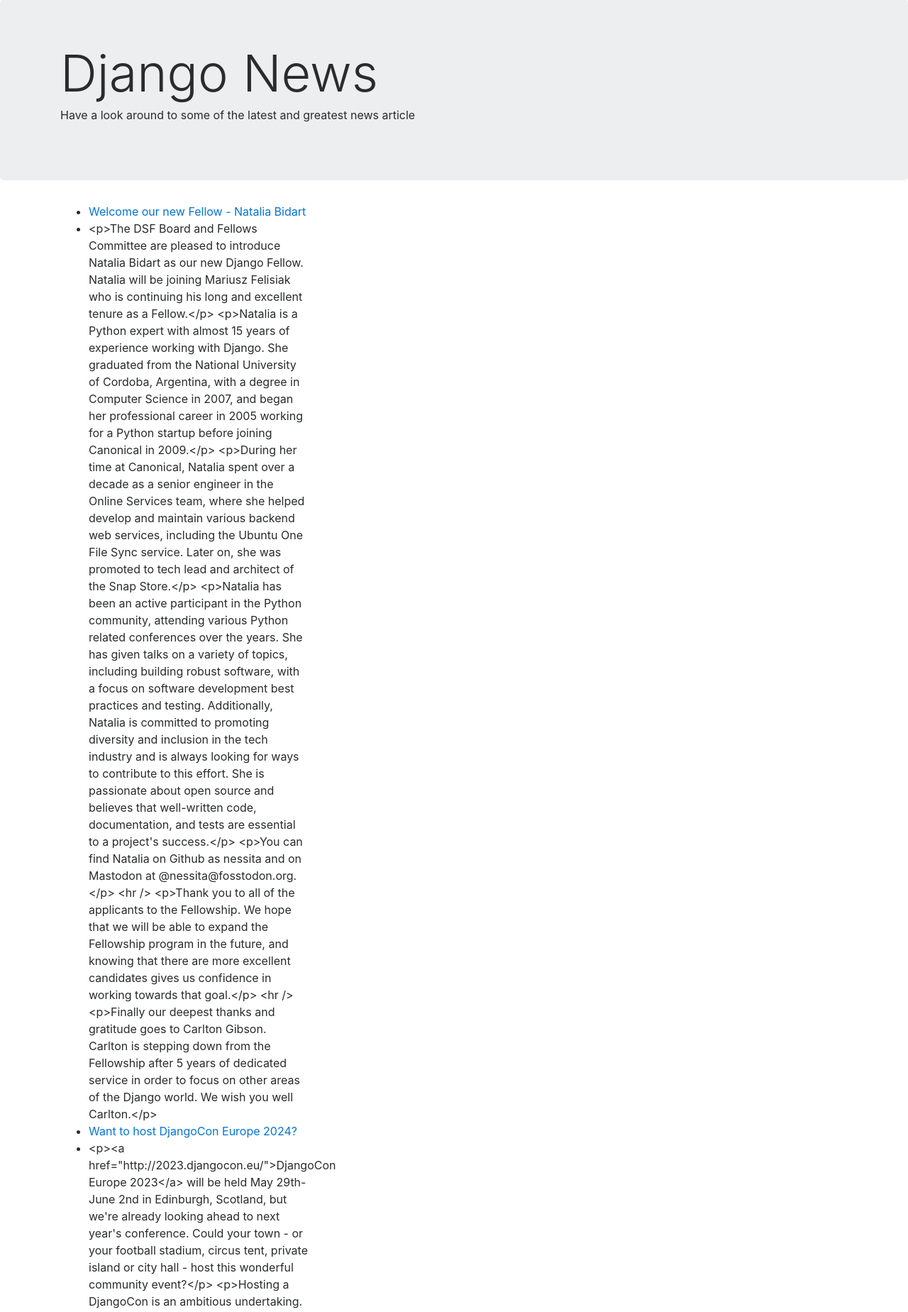
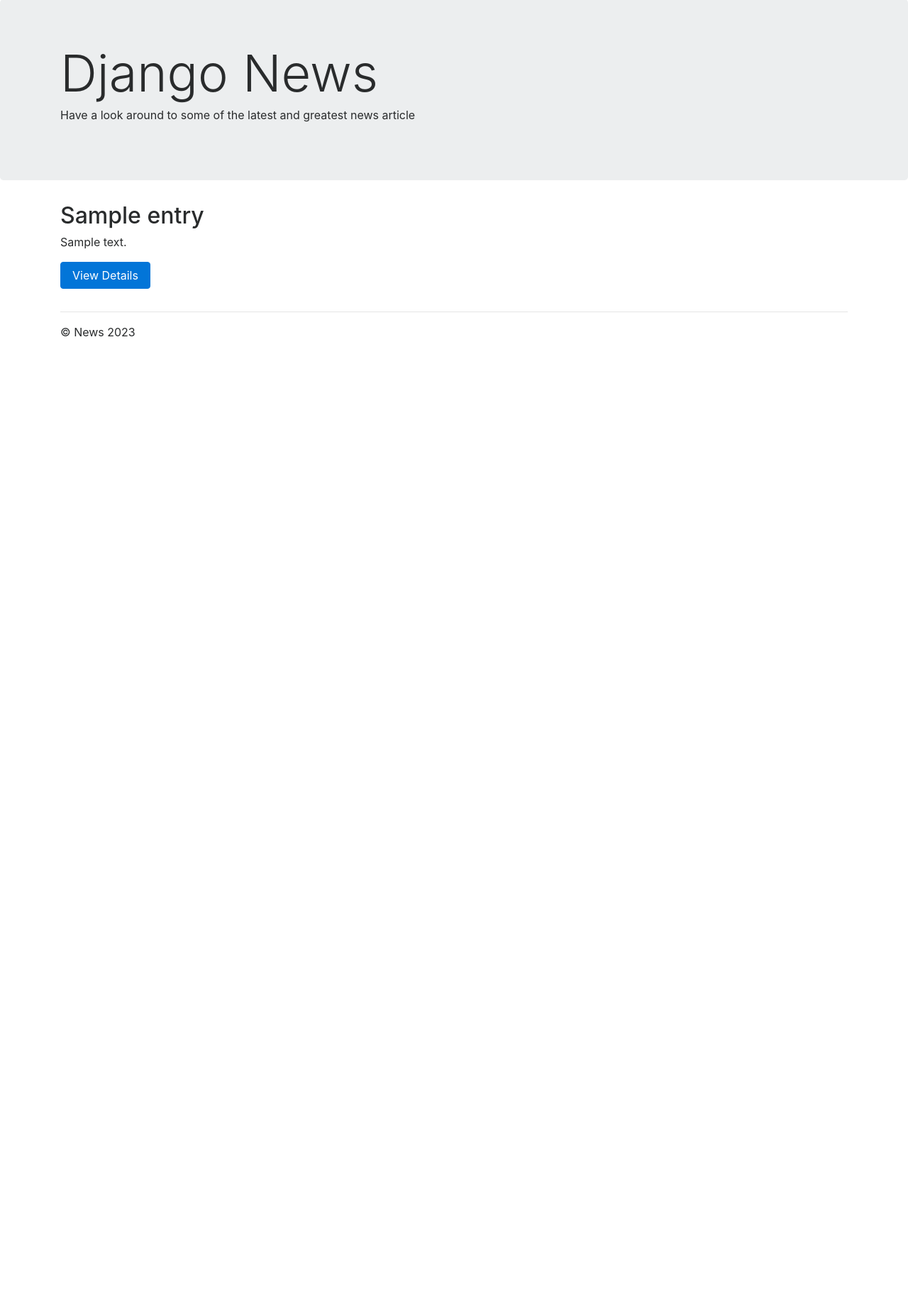
Before and after one commit to gyanly/news-agg, a Django app: template newsproject/news/templates/news/article_list.html in a window 1280 px wide. Shown: the part 57-1906 px from the top of the page at 71% size. After the commit the page ends 531 px from the top, so only its background shows below. Run offline with Django 4.2, Linux system fonts and the light colour scheme; data comes from the database, SQL or seed files in the repository; the template is opened without the code that fills it: values that come from a table or form of the project are taken from there, most other values are stand-ins (such as "Sample title", 1, 10 or a date in 2020); some libraries are stand-ins or nearby versions.

Commit message:
final commit

```diff
--- a/newsproject/news/models.py
+++ b/newsproject/news/models.py
@@ -7,9 +7,15 @@
     url = models.URLField()
     is_active = models.BooleanField(default = False)
 
+    def __str__(self):
+        return self.title
+
 class Article(models.Model):
     feed = models.ForeignKey(Feed, on_delete=models.CASCADE)
     title = models.CharField(max_length = 200)
     url = models.URLField()
     description = models.TextField()
     publication_date = models.DateTimeField()
+
+    def __str__(self):
+        return self.title
--- a/newsproject/news/templates/news/article_list.html
+++ b/newsproject/news/templates/news/article_list.html
@@ -12,17 +12,15 @@
       <div class="container">
         <!-- Example row of columns -->
         <div class="row">
-          <div class="col-md-4">
-            <ul>
-                {% for article in articles %}
-                <li> <a href="{{article.url}}">{{article.title}}</a></li>
-                <li>{{article.description}}</li>
-
-                {% endfor %}
-
-            </ul>
-
+          {% for row in rows %}
+          <div class="col-md-6">
+            {% for entry in row %}
+            <h2>{{entry.title}}</h2>
+            <p>{{entry.description | safe}}</p>
+            <p><a href ="{{entry.url}}" target= "_blank" class="btn btn-primary">View Details</a></p>
+            {% endfor %}
           </div>
+          {% endfor %}
 
         </div>
 
--- a/newsproject/newsproject/urls.py
+++ b/newsproject/newsproject/urls.py
@@ -19,5 +19,5 @@
 
 urlpatterns = [
     path('admin/', admin.site.urls),
-    path('news/', include('news.urls')),
+    path('', include('news.urls')),
 ]
```
Also changed, not shown: newsproject/news/views.py (+18 -14 lines).
